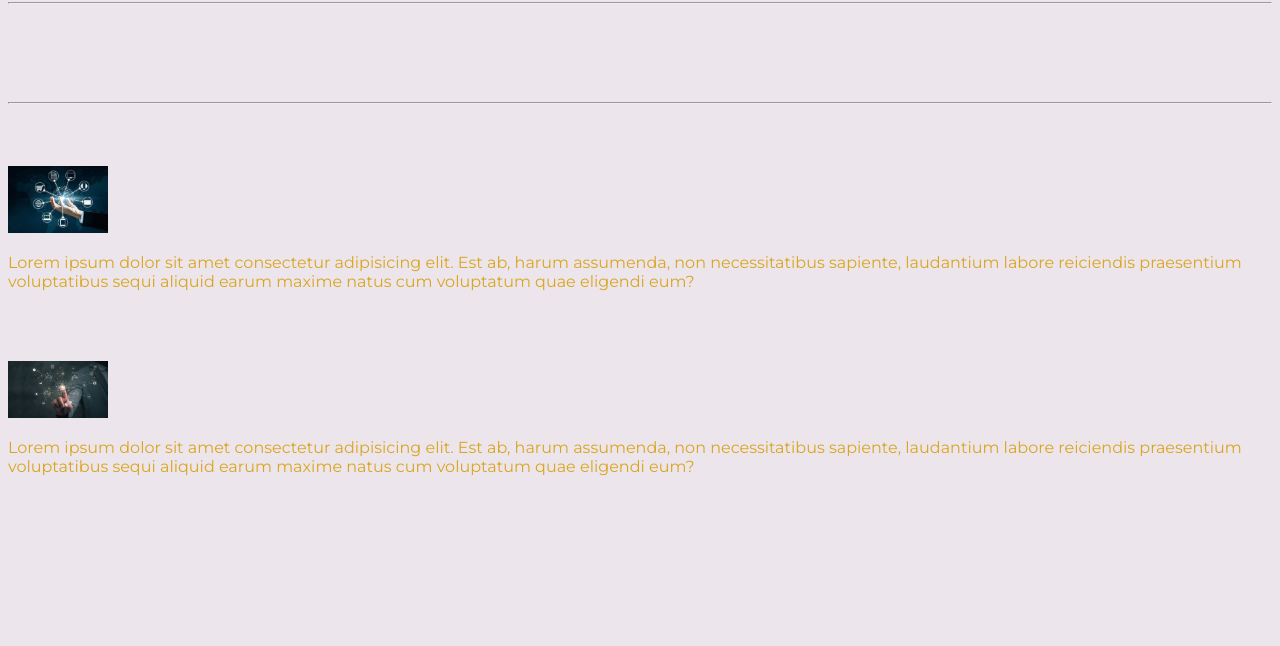
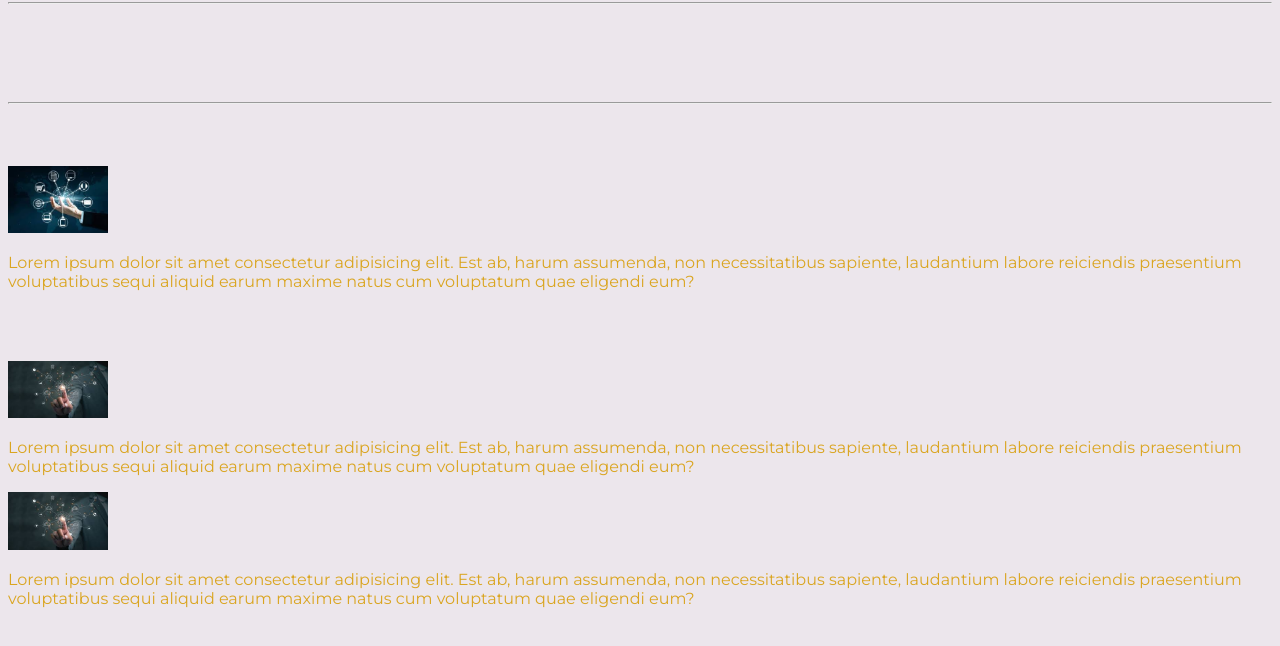
Before and after one commit to professoroscarjr/Projeto_Site2, a plain HTML site: page index.html in a window 1280 px wide. Shown: the part 78-724 px from the top of the page. Drawn offline with Linux system fonts and the light colour scheme.

Commit message:
primeiro site v2

```diff
--- a/index.html
+++ b/index.html
@@ -31,6 +31,11 @@
         reiciendis praesentium voluptatibus sequi aliquid earum maxime
         natus cum voluptatum quae eligendi eum?</p>
 
+        <img class="figura" src="tec3.jfif" alt="">
+    <p class="fonte">Lorem ipsum dolor sit amet consectetur adipisicing elit. Est ab,
+        harum assumenda, non necessitatibus sapiente, laudantium labore
+        reiciendis praesentium voluptatibus sequi aliquid earum maxime
+        natus cum voluptatum quae eligendi eum?</p>
 
 
 </body>
```
